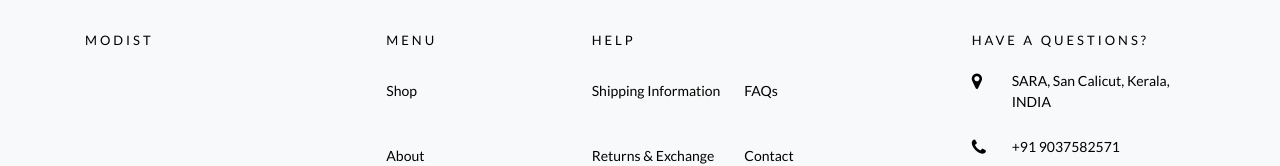
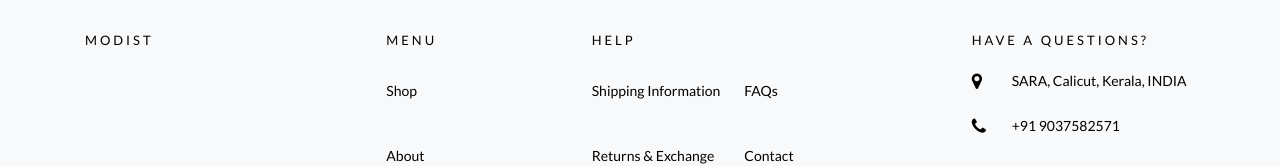
Before and after one commit to sarawomen/sarawomen, a plain HTML site: page index.html in a window 1280 px wide. Shown: the part 7261-7427 px from the top of the page. Drawn offline with Linux system fonts and the light colour scheme; some packages are replaced by stand-ins of ours; no server answers; files whose address does not match are found by name.

Commit message:
Update index.html

```diff
--- a/index.html
+++ b/index.html
@@ -1,7 +1,7 @@
 <!DOCTYPE html>
 <html lang="en">
   <head>
-    <title>Modist - Free Bootstrap 4 Template by Colorlib</title>
+    <title>SARA - Custom Clothing</title>
     <meta charset="utf-8">
     <meta name="viewport" content="width=device-width, initial-scale=1, shrink-to-fit=no">
 
@@ -693,7 +693,7 @@
             	<h2 class="ftco-heading-2">Have a Questions?</h2>
             	<div class="block-23 mb-3">
 	              <ul>
-	                <li><span class="icon icon-map-marker"></span><span class="text">SARA, San Calicut, Kerala, INDIA</span></li>
+	                <li><span class="icon icon-map-marker"></span><span class="text">SARA, Calicut, Kerala, INDIA</span></li>
 	                <li><a href="#"><span class="icon icon-phone"></span><span class="text">+91 9037582571</span></a></li>
 	                <li><a href="#"><span class="icon icon-envelope"></span><span class="text">info@sarawomen.com</span></a></li>
 	              </ul>
```
